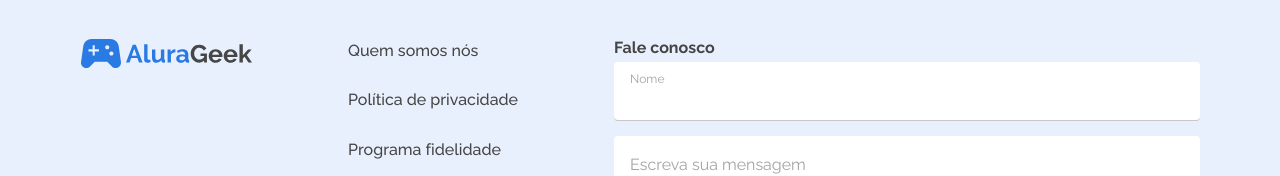
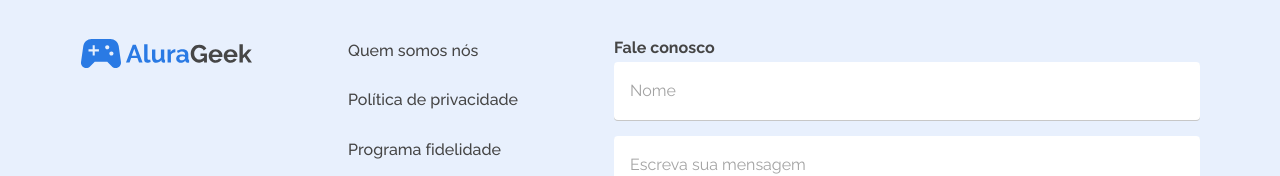
Before and after one commit to heitorlisboa/alura-geek, a Next.js app: page /login in a window 1280 px wide. Shown: the part 598-774 px from the top of the page. Built offline with nearby package versions, Linux system fonts and the light colour scheme.

Commit message:
Adição de animação no componente `Input`

```diff
--- a/src/components/Input/Input.module.scss
+++ b/src/components/Input/Input.module.scss
@@ -6,11 +6,21 @@
 
 .label {
   color: var(--label-color);
-  font-size: var(--fs-smaller);
 
   position: absolute;
-  top: var(--size-2);
+  top: 50%;
+  transform: translateY(-50%);
   left: var(--input-padding-inline);
+
+  transition: all 200ms ease-out;
+  pointer-events: none;
+
+  &Focused {
+    font-size: var(--fs-smaller);
+
+    top: var(--size-2);
+    transform: unset;
+  }
 }
 
 .input,
--- a/src/components/Input/index.tsx
+++ b/src/components/Input/index.tsx
@@ -1,4 +1,5 @@
-import type { FC, HTMLInputTypeAttribute } from "react";
+import { useRef } from "react";
+import type { FC, HTMLInputTypeAttribute, FocusEvent } from "react";
 
 import styles from "./Input.module.scss";
 
@@ -25,6 +26,7 @@ const Input: FC<InputProps> = function InputComponent({
   as = "input",
   inputType = "text",
 }) {
+  const labelRef = useRef<HTMLLabelElement>(null);
   const className = classNames(
     [styles[as], labelVisible ? styles.withLabelVisible : undefined],
     false
@@ -36,12 +38,26 @@ const Input: FC<InputProps> = function InputComponent({
     name,
     placeholder,
     required,
+    onFocus: handleFocus,
+    onBlur: handleBlur,
   };
 
   const labelAttrs = {
     htmlFor: id,
     className: labelVisible ? styles.label : "sr-only",
+    ref: labelRef,
   };
+
+  function handleFocus(event: FocusEvent) {
+    labelRef.current?.classList.add(styles.labelFocused);
+  }
+
+  function handleBlur(
+    event: FocusEvent<HTMLInputElement | HTMLTextAreaElement>
+  ) {
+    const elementIsEmpty = !event.target.value;
+    if (elementIsEmpty) labelRef.current?.classList.remove(styles.labelFocused);
+  }
 
   switch (as) {
     case "input":
```
